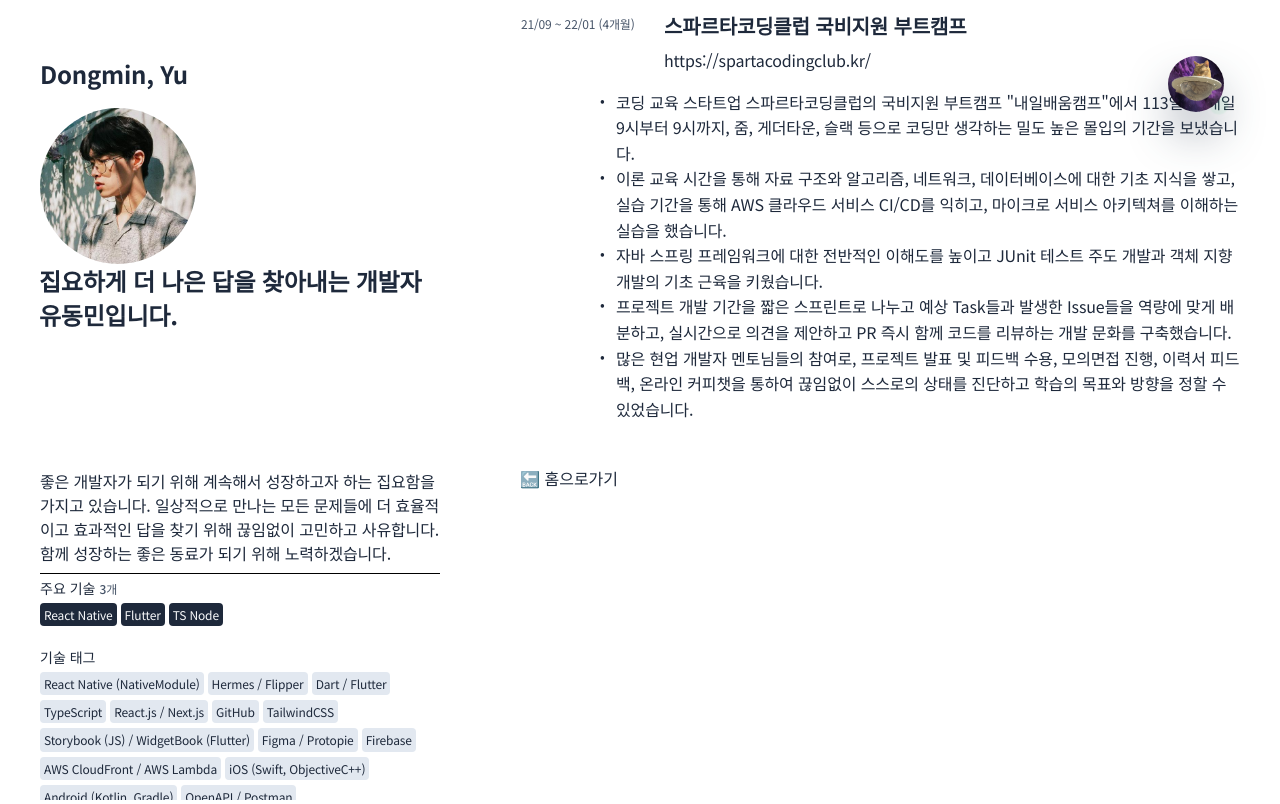
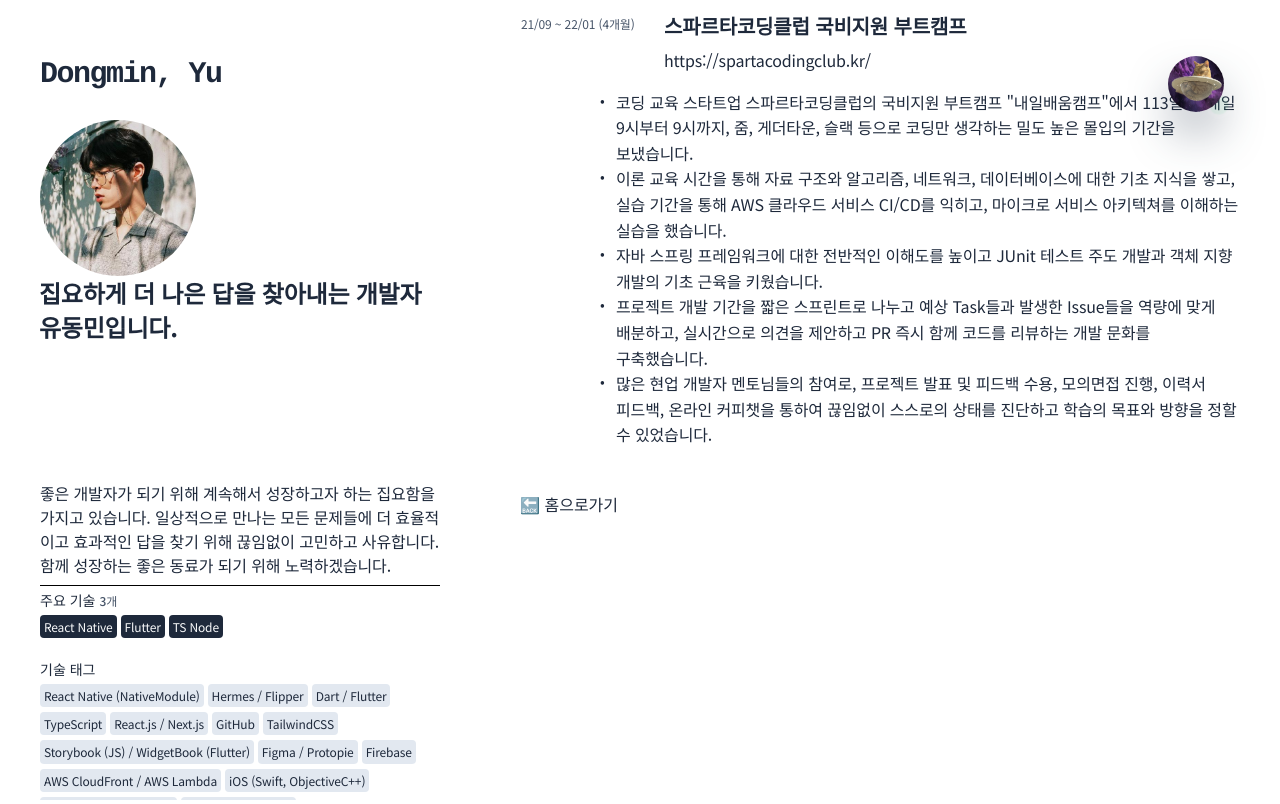
Before and after one commit to AndrewDongminYoo/portfolio, a Next.js app: page /posts/activity_sparta in a window 1280 px wide. Built offline with nearby package versions, Linux system fonts and the light colour scheme.

Commit message:
style(styles): 💫 제목(내 이름) 컴포넌트 타이핑 애니메이션 적용, url 링크 pulse 애니메이션 적용

```diff
--- a/styles/markdown.css
+++ b/styles/markdown.css
@@ -19,6 +19,8 @@
 
 .markdown {
     max-width: none;
+    line-break: auto;
+    word-break: keep-all;
 }
 
 .markdown h1,.markdown h2 {
--- a/styles/resume.css
+++ b/styles/resume.css
@@ -125,14 +125,27 @@
     .part_title,
     .part_title a {
         @apply mr-2 text-base font-medium;
+        @apply hover:font-extrabold;
     }
 
     .part_period {
         @apply mt-2 mr-px text-sm leading-normal;
     }
 
+    .writer {
+        @apply inline-block;
+        font-family: Courier, monospace;
+    }
+
+    .writer-text {
+        @apply inline-block overflow-hidden tracking-tighter whitespace-nowrap ;
+        @apply animate-typing text-3xl font-bold;
+        @apply box-border border-r-4 border-r-orange-500 border-solid;
+    }
+
     .list_contribution_item .url__link {
-        @apply block;
+        @apply text-gray-500 block;
+        @apply hover:text-gray-950 hover:animate-pulse;
     }
 
     .list_contributions .list_contribution_item .part_description {
--- a/tailwind.config.js
+++ b/tailwind.config.js
@@ -1,10 +1,7 @@
 /** @type {import('tailwindcss').Config} */
 module.exports = {
     mode: 'jit',
-    content: [
-        './pages/**/*.{js,ts,jsx,tsx}',
-        './components/**/*.{js,ts,jsx,tsx}',
-    ],
+    content: ['./pages/**/*.{js,ts,jsx,tsx}', './components/**/*.{js,ts,jsx,tsx}'],
     theme: {
         screens: {
             xs: { max: '575px' },
@@ -21,7 +18,7 @@ module.exports = {
                 0.1: '0.1px',
             },
             boxShadow: {
-                fab: "0 0.0625rem 0.1875rem rgb(20 20 94 / 12%), 0 0.1875rem 0.4375rem rgb(20 20 94 / 10%)"
+                fab: '0 0.0625rem 0.1875rem rgb(20 20 94 / 12%), 0 0.1875rem 0.4375rem rgb(20 20 94 / 10%)',
             },
             fontSize: {
                 xs: '0.75rem',
@@ -50,7 +47,7 @@ module.exports = {
             },
             maxWidth: ({ theme }) => ({
                 ...theme('spacing'),
-                'xxs': '14rem',
+                xxs: '14rem',
                 '4xl': '55rem',
                 '7xl': '82.5rem',
             }),
@@ -64,20 +61,33 @@ module.exports = {
                 0.4: '0.1rem',
                 12.5: '3.125rem',
                 16: '4rem',
-                19: '4.75rem', /* 76px */
-                20: '5rem', /* 80px */
-                40: '10rem', /* 160px */
+                19: '4.75rem' /* 76px */,
+                20: '5rem' /* 80px */,
+                40: '10rem' /* 160px */,
                 48: '12rem',
                 52.5: '13.125rem',
                 68: '17rem',
                 82.5: '20.625rem',
-                120: '30rem'
+                120: '30rem',
             },
             width: {
                 'full-9': 'calc(100% - 9rem)',
                 'full-11.5': 'calc(100% - 11.5rem)',
                 'full-30': 'calc(100% - 30rem)',
-                'full-35': 'calc(100% - 35rem)'
+                'full-35': 'calc(100% - 35rem)',
+            },
+            keyframes: {
+                typing: {
+                    from: { width: '0%' },
+                    to: { width: '100%' },
+                },
+                blink: {
+                    'from, to': { 'border-color': 'transparent' },
+                    '50%': { 'border-color': 'orange' },
+                },
+            },
+            animation: {
+                typing: 'typing 5s steps(30, end), blink .75s step-end infinite',
             },
         },
     },
@@ -85,8 +95,8 @@ module.exports = {
         preflight: true,
     },
     plugins: [
-        require("tailwind-scrollbar-hide"),
-        require("@headlessui/tailwindcss"),
+        require('tailwind-scrollbar-hide'),
+        require('@headlessui/tailwindcss'),
         require('@tailwindcss/typography'),
     ],
     variants: {
@@ -94,4 +104,4 @@ module.exports = {
             opacity: ['disabled'],
         },
     },
-}
+};
```
